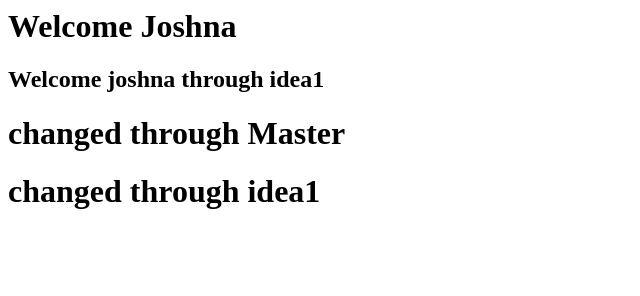
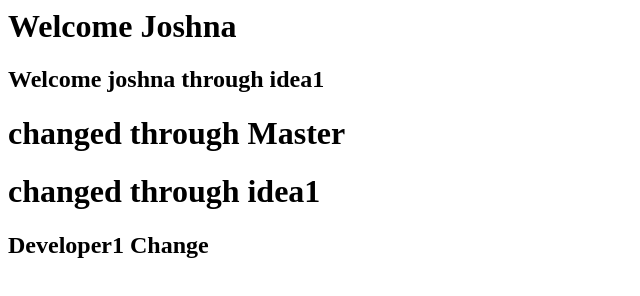
Before and after one commit to JoshnaPjr/DevApp, a plain HTML site: page index.html in a window 1280 px wide. Shown: the whole page, without its empty margins (0-640 px from the left). Drawn offline with Linux system fonts and the light colour scheme.

Commit message:
developer1 change

```diff
--- a/index.html
+++ b/index.html
@@ -2,3 +2,4 @@
 <h2> Welcome joshna through idea1 </h2>
 <h1> changed through Master</h1>
 <h1> changed through idea1</h1>
+<h2> Developer1 Change </h2>
```
